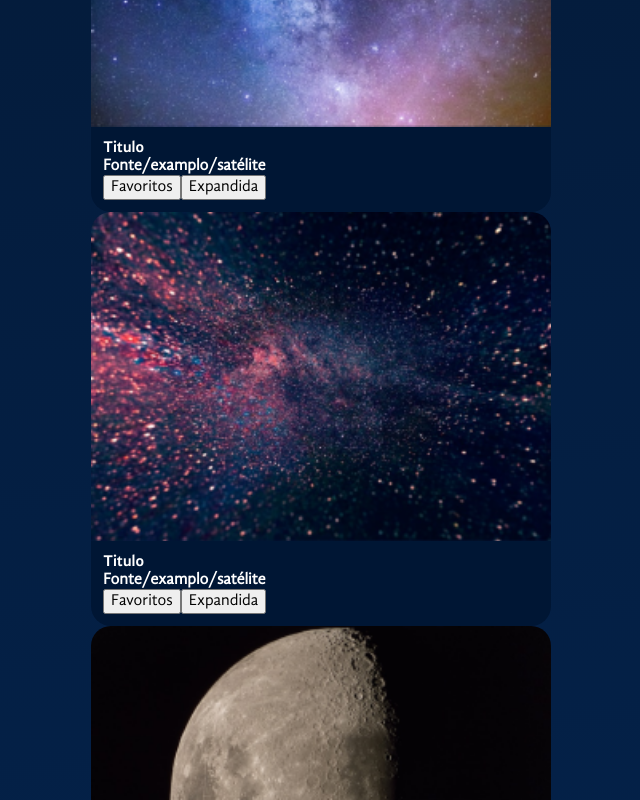
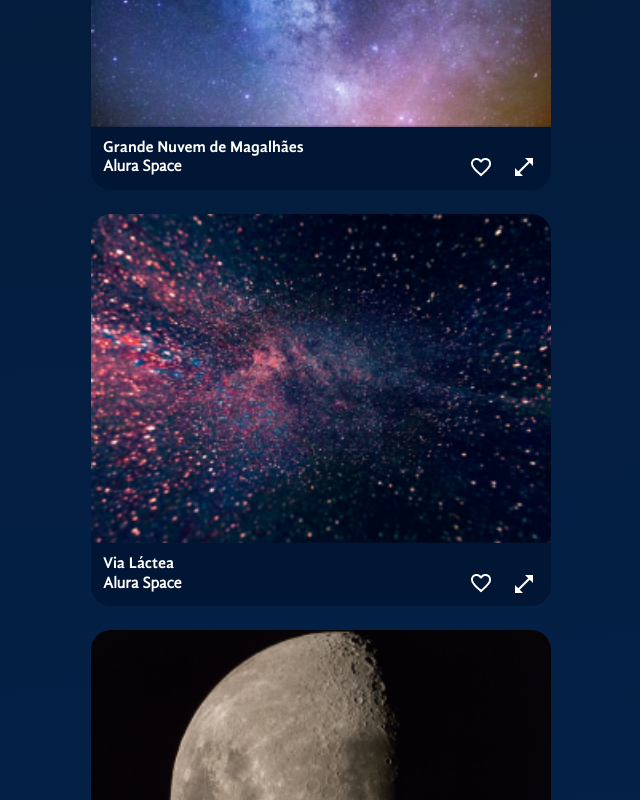
Before and after one commit to jeff-pedro/learn-react-space-app, a React (Vite) app: page / in a window 1280 px wide. Shown: the part 920-1720 px from the top of the page, without its empty margins (145-785 px from the left). Built offline with nearby package versions, Linux system fonts and the light colour scheme.

Commit message:
finalizando componente de imagem

```diff
--- /dev/null
+++ b/src/componentes/BotaoIcone/index.jsx
@@ -0,0 +1,13 @@
+import styled from "styled-components"
+
+const BotaoIcone = styled.button`
+  margin-left: 12px;
+  display: flex;
+  align-items: center;
+  justify-content: center;
+  background: transparent;
+  border: none;
+  cursor: pointer;
+`
+
+export default BotaoIcone
--- a/src/componentes/Galeria/Imagem/index.jsx
+++ b/src/componentes/Galeria/Imagem/index.jsx
@@ -1,5 +1,5 @@
-import { useState } from "react"
 import styled from "styled-components";
+import BotaoIcone from "../../BotaoIcone";
 
 const Figure = styled.figure`
   width: ${ (props) => props.$expandida ? "90%" : "460px" };
@@ -31,22 +31,28 @@
   }
 `
 
-const Imagem = ({ foto }) => {
-  const [expandida, setExpandida] = useState(false);
-  console.log(expandida)
+const Rodape = styled.footer`
+  display: flex;
+  justify-content: space-between;
+  align-items: center;
+`
 
+const Imagem = ({ foto, expandida = false }) => {
   return (
     <Figure $expandida={expandida} >
       <img src={foto.path} alt="" />
       <figcaption>
-        <footer>
-            <h3>Titulo</h3>
-            <h4>Fonte/examplo/satélite</h4>
-            <button>Favoritos</button>
-            <button
-              onClick={() => setExpandida(!expandida)}
-            >Expandida</button>
-        </footer>
+        <h3>{foto.titulo}</h3>
+        <Rodape>
+            <h4>{foto.fonte}</h4>
+            <BotaoIcone>
+              <img src="/icones/favorito.png" alt="Icone de favorito"/>
+            </BotaoIcone>
+            {!expandida && <BotaoIcone aria-hidden={expandida}>
+              <img src="/icones/expandir.png" alt="Icone de expandir"/>
+            </BotaoIcone>
+            }
+        </Rodape>
       </figcaption>
     </Figure>
   )
--- a/src/componentes/Galeria/index.jsx
+++ b/src/componentes/Galeria/index.jsx
@@ -6,25 +6,34 @@
 
 const GaleriaContainer = styled.div`
   display: flex;
-  `
+`
 
 const SecaoFluida = styled.section`
   flex-grow: 1;
-  `
+`
 
-const Galeria = ({ fotos }) => {
+const ImagemContainer = styled.div`
+  display: flex;
+  justify-content: space-between;
+  flex-wrap: wrap;
+  gap: 24px;
+`
+
+const Galeria = ({ fotos = [] }) => {
   return (
     <>
       <Tags />
       <GaleriaContainer>
         <SecaoFluida>
           <Titulo>Navegue pela galeria</Titulo>
+          <ImagemContainer>
             {fotos.map(foto =>
               <Imagem
                 key={foto.id}
                 foto={foto}
               />
             )}
+          </ImagemContainer>
         </SecaoFluida>
         <Populares />
       </GaleriaContainer>
```
